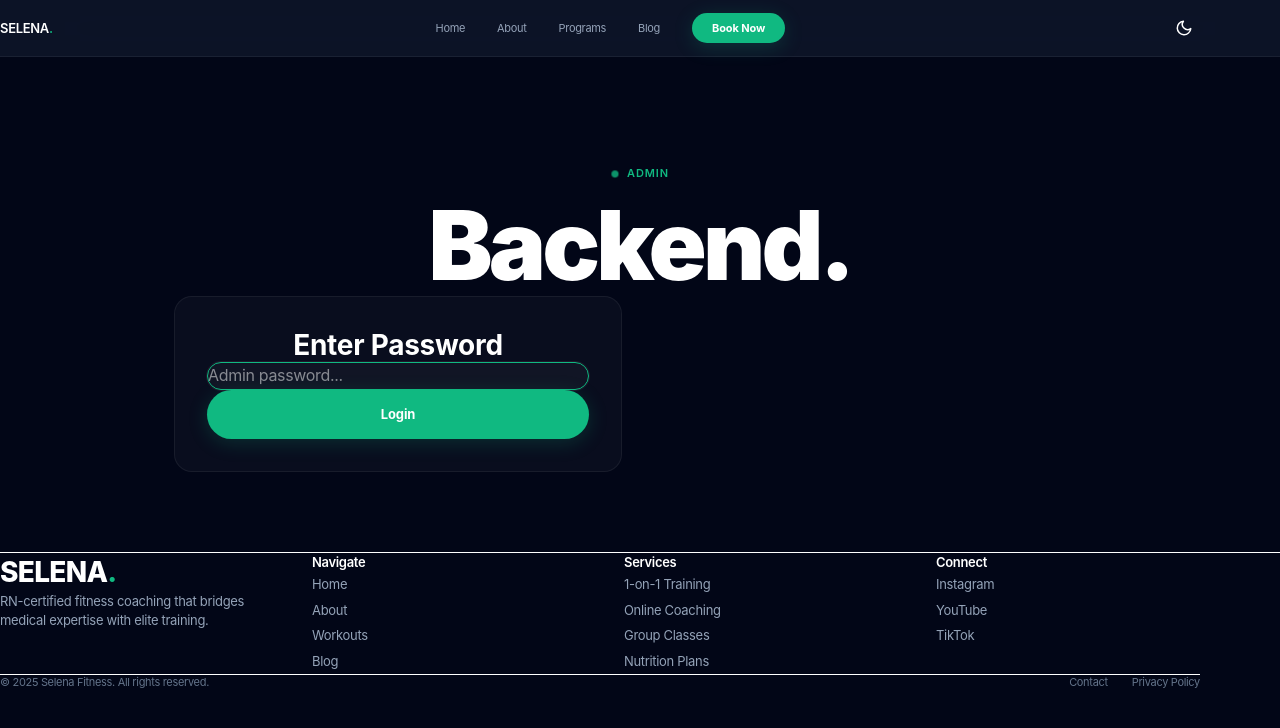
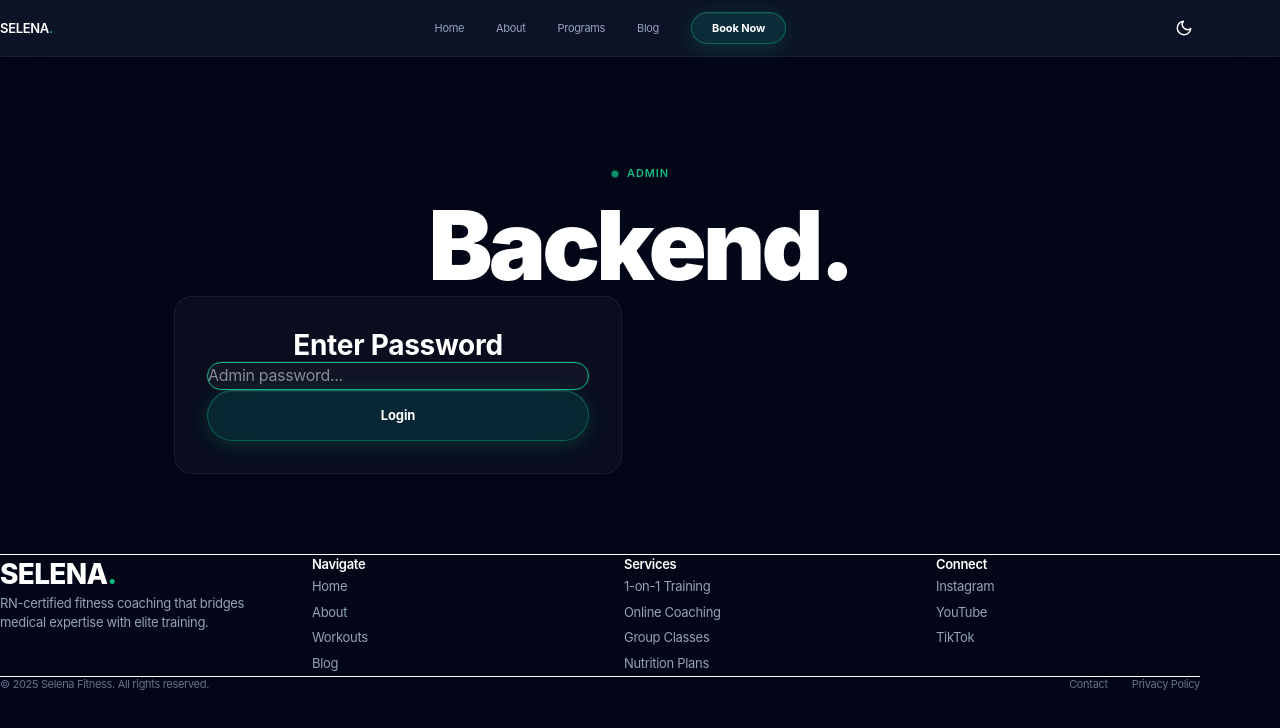
Before and after one commit to Garrettzhanggithub/selena-fitness, a Next.js app: page /backend in a window 1280 px wide. Shown: the top 728 px of the page. Built offline with nearby package versions, Linux system fonts and the light colour scheme.

Commit message:
✨ Glassmorphism buttons — frosted glass effect on all buttons

```diff
--- a/src/app/globals.css
+++ b/src/app/globals.css
@@ -277,19 +277,26 @@ body {
 
 .btn-primary {
   display: inline-flex; align-items: center; gap: 8px;
-  background: var(--accent); color: #FFFFFF;
+  background: rgba(16, 185, 129, 0.15);
+  backdrop-filter: saturate(180%) blur(20px);
+  -webkit-backdrop-filter: saturate(180%) blur(20px);
+  color: #FFFFFF;
   padding: 14px 32px; border-radius: var(--radius-full);
   font-weight: 700; font-size: var(--text-sm);
-  border: none; cursor: pointer;
-  transition: background 0.3s var(--ease-out), transform 0.2s var(--ease-out), box-shadow 0.3s var(--ease-out);
+  border: 1.5px solid rgba(16, 185, 129, 0.4); cursor: pointer;
+  transition: background 0.3s var(--ease-out), transform 0.2s var(--ease-out), box-shadow 0.3s var(--ease-out), border-color 0.3s var(--ease-out);
   text-decoration: none; letter-spacing: -0.01em;
-  box-shadow: 0 4px 20px var(--accent-glow);
+  box-shadow: 0 4px 20px var(--accent-glow), inset 0 1px 0 rgba(255, 255, 255, 0.08);
 }
 
 .btn-primary:hover {
-  background: var(--accent-hover);
+  background: rgba(16, 185, 129, 0.25);
+  border-color: rgba(16, 185, 129, 0.6);
   transform: scale(1.02);
-  box-shadow: 0 8px 30px var(--accent-glow);
+  box-shadow:
+    0 8px 30px var(--accent-glow),
+    0 0 60px rgba(16, 185, 129, 0.15),
+    inset 0 1px 0 rgba(255, 255, 255, 0.12);
 }
 
 .btn-primary:active { transform: scale(0.98); }
@@ -307,18 +314,47 @@ body {
 
 .btn-outline {
   display: inline-flex; align-items: center; gap: 8px;
-  background: transparent; color: var(--accent);
+  background: rgba(255, 255, 255, 0.04);
+  backdrop-filter: saturate(180%) blur(20px);
+  -webkit-backdrop-filter: saturate(180%) blur(20px);
+  color: var(--accent);
   padding: 14px 32px; border-radius: var(--radius-full);
   font-weight: 600; font-size: var(--text-sm);
-  border: 1.5px solid var(--accent); cursor: pointer;
-  transition: background 0.3s var(--ease-out), color 0.3s var(--ease-out), transform 0.2s var(--ease-out);
+  border: 1.5px solid rgba(16, 185, 129, 0.3); cursor: pointer;
+  transition: background 0.3s var(--ease-out), color 0.3s var(--ease-out), transform 0.2s var(--ease-out), border-color 0.3s var(--ease-out);
   text-decoration: none; letter-spacing: -0.01em;
 }
 
 .btn-outline:hover {
-  background: var(--accent);
+  background: rgba(16, 185, 129, 0.12);
+  border-color: rgba(16, 185, 129, 0.5);
   color: #FFFFFF;
   transform: scale(1.02);
+}
+
+/* Light theme buttons */
+html.light .btn-primary {
+  background: rgba(16, 185, 129, 0.12);
+  border-color: rgba(16, 185, 129, 0.4);
+  color: #0F172A;
+  box-shadow: 0 4px 20px var(--accent-glow), inset 0 1px 0 rgba(255, 255, 255, 0.6);
+}
+
+html.light .btn-primary:hover {
+  background: rgba(16, 185, 129, 0.2);
+  border-color: rgba(16, 185, 129, 0.6);
+  color: #FFFFFF;
+}
+
+html.light .btn-outline {
+  background: rgba(255, 255, 255, 0.7);
+  border-color: rgba(16, 185, 129, 0.3);
+  color: var(--accent);
+}
+
+html.light .btn-outline:hover {
+  background: rgba(16, 185, 129, 0.1);
+  border-color: rgba(16, 185, 129, 0.5);
 }
 
 /* ═══════════════════════════════════════════════
```
